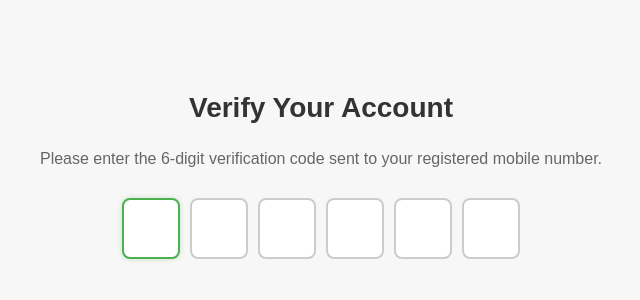
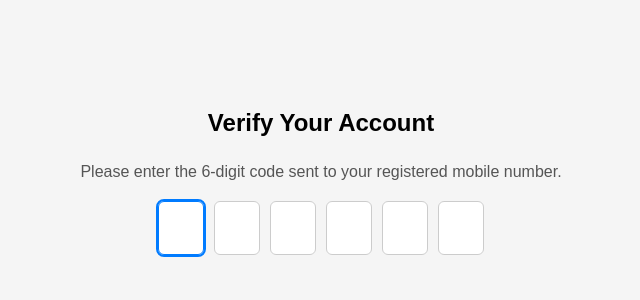
Before and after one commit to acciojob/OTP-coderKshiteej, a website: page main.html in a window 1280 px wide. Shown: the part 234-534 px from the top of the page, without its empty margins (319-959 px from the left). Drawn offline with Linux system fonts and the light colour scheme.

Commit message:
created a submission

```diff
--- a/main.html
+++ b/main.html
@@ -1,27 +1,23 @@
 <!DOCTYPE html>
 <html lang="en">
-
 <head>
   <meta charset="UTF-8">
-  <meta name="viewport" content="width=device-width, initial-scale=1.0">
   <title>OTP Verification</title>
   <link rel="stylesheet" href="styles.css">
 </head>
-
 <body>
   <h1 id="verification_heading">Verify Your Account</h1>
-  <p id="verification_subtext">Please enter the 6-digit verification code sent to your registered mobile number.</p>
+  <p id="verification_subtext">Please enter the 6-digit code sent to your registered mobile number.</p>
 
   <div class="code-container">
-    <input type="text" maxlength="1" class="code" />
-    <input type="text" maxlength="1" class="code" />
-    <input type="text" maxlength="1" class="code" />
-    <input type="text" maxlength="1" class="code" />
-    <input type="text" maxlength="1" class="code" />
-    <input type="text" maxlength="1" class="code" />
+    <input type="text" id="code-1" class="code" maxlength="1" />
+    <input type="text" id="code-2" class="code" maxlength="1" />
+    <input type="text" id="code-3" class="code" maxlength="1" />
+    <input type="text" id="code-4" class="code" maxlength="1" />
+    <input type="text" id="code-5" class="code" maxlength="1" />
+    <input type="text" id="code-6" class="code" maxlength="1" />
   </div>
 
   <script src="script.js"></script>
 </body>
-
 </html>
--- a/script.js
+++ b/script.js
@@ -1,36 +1,23 @@
-//your JS code here. If required.
-const codes = document.querySelectorAll('.code');
+const inputs = document.querySelectorAll('.code');
 
-// Automatically focus on the first input on page load
-codes[0].focus();
+// Focus on first input when page loads
+window.addEventListener('DOMContentLoaded', () => {
+  inputs[0].focus();
+});
 
-codes.forEach((code, idx) => {
-  code.addEventListener('input', (e) => {
+// For each input field
+inputs.forEach((input, index) => {
+  input.addEventListener('input', (e) => {
     const value = e.target.value;
-
-    // Allow only one digit
-    if (value.length > 1) {
-      e.target.value = value.charAt(0);
-    }
-
-    // Move to next input automatically
-    if (value && idx < codes.length - 1) {
-      codes[idx + 1].focus();
+    if (value.length === 1 && index < inputs.length - 1) {
+      inputs[index + 1].focus(); // move to next input
     }
   });
 
-  code.addEventListener('keydown', (e) => {
-    if (e.key === 'Backspace') {
-      if (e.target.value === '') {
-        // Move focus back and clear previous
-        if (idx > 0) {
-          codes[idx - 1].focus();
-          codes[idx - 1].value = '';
-        }
-      } else {
-        // Clear current field
-        e.target.value = '';
-      }
+  input.addEventListener('keydown', (e) => {
+    if (e.key === 'Backspace' && !e.target.value && index > 0) {
+      inputs[index - 1].focus(); // move to previous input
+      inputs[index - 1].value = ''; // clear previous
     }
   });
 });
--- a/styles.css
+++ b/styles.css
@@ -1,48 +1,38 @@
-/*  your css code here. If applicable */
 body {
-  font-family: Arial, sans-serif;
-  background-color: #f7f7f7;
   display: flex;
   flex-direction: column;
   align-items: center;
   justify-content: center;
   height: 100vh;
-  margin: 0;
+  font-family: Arial, sans-serif;
+  background-color: #f5f5f5;
 }
 
 #verification_heading {
-  font-size: 28px;
-  color: #333;
+  font-size: 24px;
   margin-bottom: 10px;
 }
 
 #verification_subtext {
-  font-size: 16px;
-  color: #666;
-  margin-bottom: 30px;
-  text-align: center;
-  width: 80%;
+  margin-bottom: 20px;
+  color: #555;
 }
 
 .code-container {
   display: flex;
-  justify-content: center;
   gap: 10px;
 }
 
 .code {
-  width: 50px;
-  height: 55px;
+  width: 40px;
+  height: 50px;
   font-size: 24px;
   text-align: center;
-  border: 2px solid #ccc;
-  border-radius: 8px;
-  outline: none;
-  transition: border-color 0.3s;
-  background-color: white;
+  border: 1px solid #ccc;
+  border-radius: 6px;
 }
 
 .code:focus {
-  border-color: #4CAF50;
-  box-shadow: 0 0 5px rgba(76, 175, 80, 0.3);
+  outline: 2px solid #007bff;
+  border-color: #007bff;
 }
```
